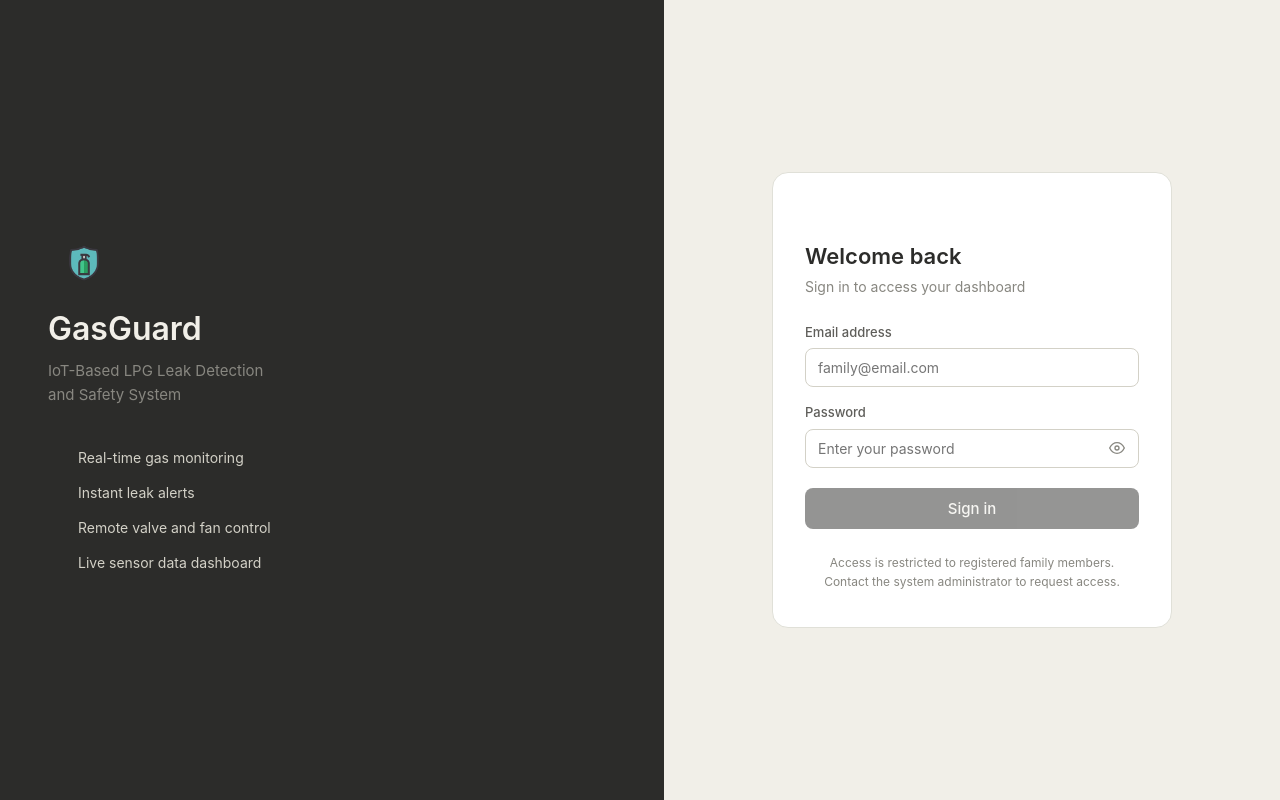
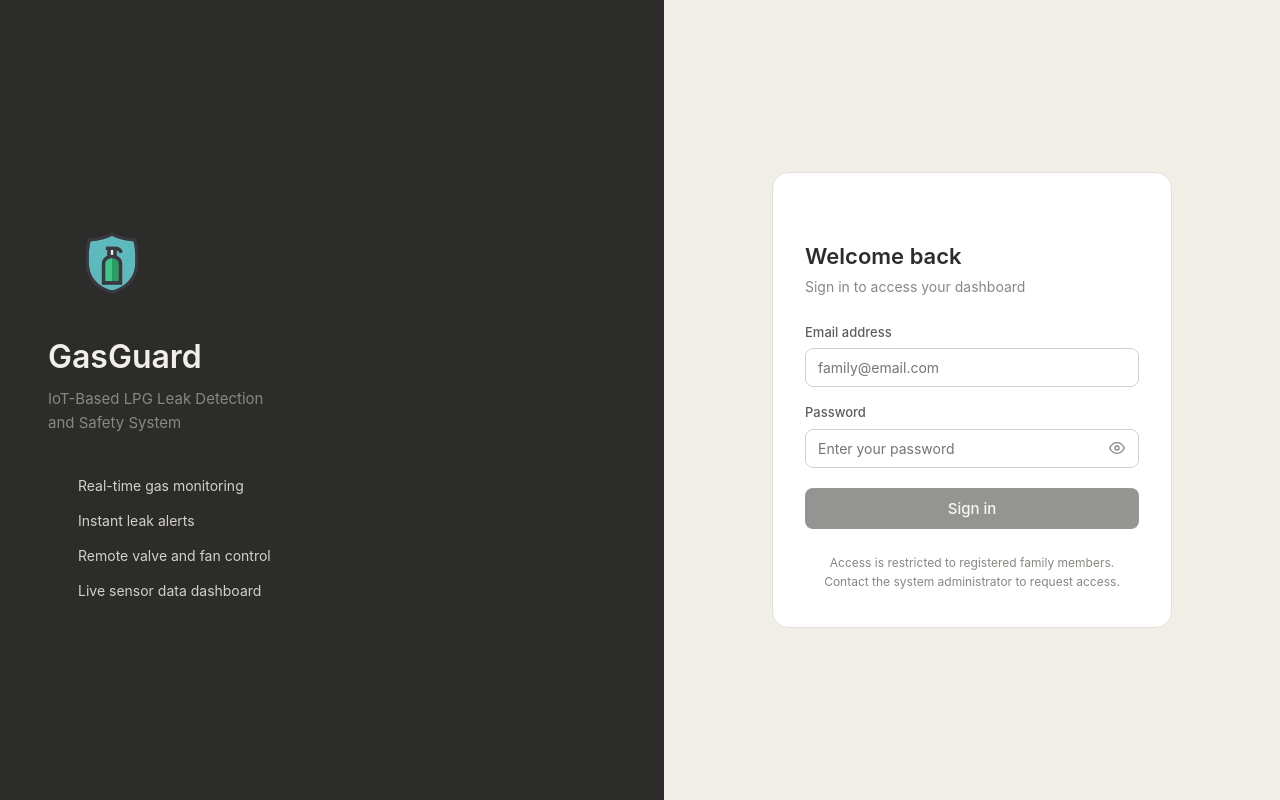
Before and after one commit to Flere2134/GasGuard, a Vue app in the folder frontend/: page /login in a window 1280 px wide. Built offline with nearby package versions, Linux system fonts and the light colour scheme; no server answers; some icons are missing.

Commit message:
logo size modified

```diff
--- a/frontend/src/views/LoginView.vue
+++ b/frontend/src/views/LoginView.vue
@@ -219,8 +219,8 @@ async function handleLogin() {
   gap: 10px;
 }
 .brand-logo {
-  width: 72px;
-  height: 72px;
+  width: 128px;
+  height: 128px;
   object-fit: contain;
 }
 
```
